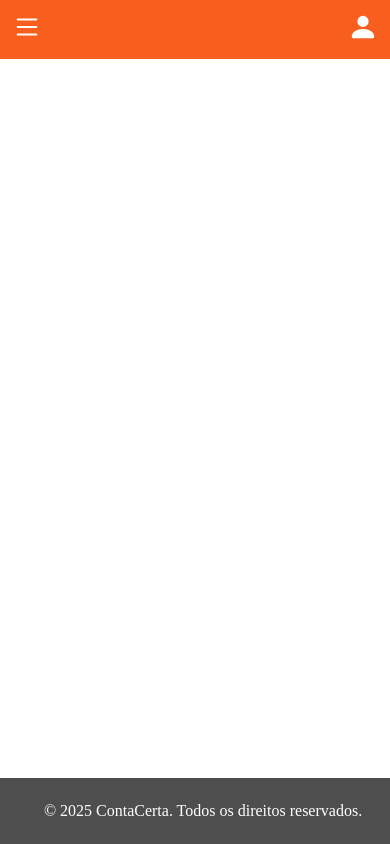
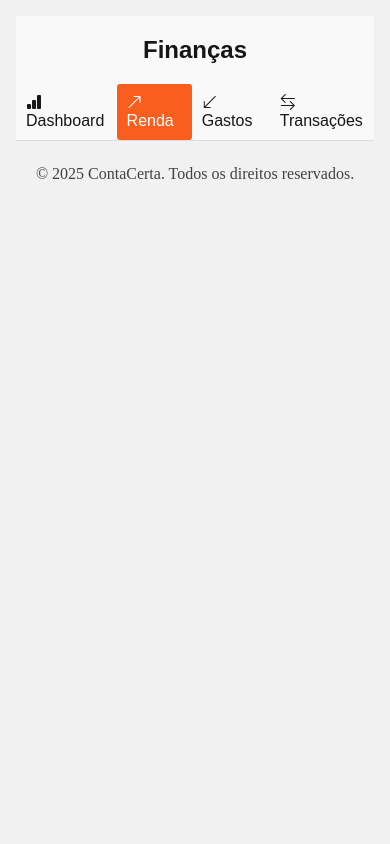
Before and after one commit to iansergio/fabrica-de-software, a plain HTML site: page index.html in a window 390 px wide. Drawn offline with nearby package versions, Linux system fonts and the light colour scheme.

Commit message:
navbar with responsive section

```diff
--- a/css/style.css
+++ b/css/style.css
@@ -3,47 +3,65 @@ body {
     padding: 0;
     height: 100%;
     box-sizing: border-box;
+    display: flex;
+    flex-direction: column;
+    align-items: center;
+    justify-content: center;
+    padding: 6rem;
+    background-color: #f1f1f1;
 }
 
-nav {
-    width: 100%;
-    background-color: #f85f1e;
-    overflow: auto;
+main {
     display: flex;
-    justify-content: space-between;
+    width: 55rem;
+    height: 45rem;
+    font-family: sans-serif;
+    background-color: #f9f9f9;
+    border-radius: 10px;
+    box-shadow: #00000030 0px 10px 20px;
 }
 
-nav a {
-    float: left;
-    text-align: center;
-    padding: 12px;
-    color: white;
-    text-decoration: none;
-    font-size: 17px;
+aside {
+    width: 25%;
 }
 
-nav a:hover {
-    cursor: pointer;
-    transition: 0.5s;
+aside h2 {
+    color: #161616;
+    text-align: center;
 }
 
-.sidenav {
-    display: flex;
-    flex-direction: column;
-    align-items: flex-start;
-    height: 100%;
-    width: 0;
-    position: fixed;
-    top: 59px;
-    background-color: #ebebeb;
-    z-index: 1;
-    overflow-x: hidden;
-    transition: 0.5s;
+aside nav .nav-links {
+    border-radius: 3px;
 }
 
-.sidenav a {
+/* aside nav .nav-links a:not(.active):hover {
+    text-decoration: underline;
+} */
+
+aside nav .nav-links a.active {
+    background-color: #f85f1e;
+    color: #ffffff;
+}
+
+aside nav .nav-links a {
+    float: none;
+    display: block;
+    text-align: left;
+    text-decoration: none;
+    cursor: pointer;
     color: #161616;
-    transition: 0.3s;
+    padding: 12px;
+    border-radius: 3px;
+}
+
+section {
+    border-left: 1px solid #eeeeee;
+    width: 75%;
+}
+
+section h2 {
+    color: #161616;
+    text-align: center;
 }
 
 .closebtn {
@@ -63,15 +81,46 @@ footer {
     bottom: 0;
     left: 0;
     width: 100%;
-    background: #4e4e4e;
-    color: white;
     padding: 0.5rem;
     text-align: center;
+    color: #161616;
+    opacity: 80%;
 }
 
-@media screen and (max-width: 500px) {
-    .navbar a {
-        float: none;
-        display: block;
+@media (max-width: 856px) {
+    body {
+        padding: 1rem;
+    }
+
+    main {
+        flex-direction: column;
+        width: 100%;
+        height: auto;
+        box-shadow: none;
+        border-radius: 0;
+    }
+
+    aside {
+        width: 100%;
+        border-bottom: 1px solid #ddd;
+    }
+
+    aside nav .nav-links {
+        display: flex;
+        justify-content: center;
+    }
+
+    section {
+        width: 100%;
+        border-left: none;
+    }
+
+    aside nav .nav-links a {
+        padding: 10px;
+        font-size: 16px;
+    }
+
+    footer {
+        position: relative;
     }
 }
--- a/index.html
+++ b/index.html
@@ -5,42 +5,32 @@
     <meta charset="UTF-8">
     <meta name="viewport" content="width=device-width, initial-scale=1.0">
     <title>ContaCerta</title>
-
-    <link rel="stylesheet" href="./css/style.css">
+    <link href="https://cdn.jsdelivr.net/npm/bootstrap-icons@1.10.5/font/bootstrap-icons.css" rel="stylesheet">
+    <link rel="stylesheet" href="css/style.css">
 </head>
 
 <body>
-    <header>
-        <nav>
-            <a onclick="openNav()"><svg xmlns="http://www.w3.org/2000/svg" width="30" height="30" fill="currentColor"
-                    class="bi bi-list" viewBox="0 0 16 16">
-                    <path fill-rule="evenodd"
-                        d="M2.5 12a.5.5 0 0 1 .5-.5h10a.5.5 0 0 1 0 1H3a.5.5 0 0 1-.5-.5m0-4a.5.5 0 0 1 .5-.5h10a.5.5 0 0 1 0 1H3a.5.5 0 0 1-.5-.5m0-4a.5.5 0 0 1 .5-.5h10a.5.5 0 0 1 0 1H3a.5.5 0 0 1-.5-.5" />
-                </svg></a>
-            <a href="#"><svg xmlns="http://www.w3.org/2000/svg" width="30" height="30" fill="currentColor"
-                    class="bi bi-person-fill" viewBox="0 0 16 16">
-                    <path d="M3 14s-1 0-1-1 1-4 6-4 6 3 6 4-1 1-1 1zm5-6a3 3 0 1 0 0-6 3 3 0 0 0 0 6" />
-                </svg></a>
-        </nav>
-
-        <nav>
-            <div id="sidenav" class="sidenav">
-                <a class="closebtn" onclick="closeNav()">&times;</a>
-                <a href="#">Relatório</a>
-                <a href="#">Painel</a>
-                <a href="#">Vendas</a>
-                <a href="#">Cliente</a>
-                <a href="#">Configuração</a>
-                <a class="logout-btn" href="#">Sair</a>
-            </div>
-        </nav>
-    </header>
-
+    <header></header>
+    <main>
+        <aside>
+            <nav>
+                <h2>Finanças</h2>
+                <div class="nav-links">
+                    <a onclick="loadPage('pages/dashboard.html', this)"><i class="bi bi-bar-chart-fill"></i> Dashboard</a>
+                    <a onclick="loadPage('pages/income.html', this)" class="active"><i class="bi bi-arrow-up-right"></i></i> Renda</a>
+                    <a onclick="loadPage('pages/expenses.html', this)"><i class="bi bi-arrow-down-left"></i> Gastos</a>
+                    <a onclick="loadPage('pages/transactions.html', this)"><i class="bi bi-arrow-left-right"></i> Transações</a>
+                </div>
+            </nav>
+        </aside>
+        <section id="content"></section>
+    </main>
 
     <footer>
         <p>&copy; 2025 ContaCerta. Todos os direitos reservados.</p>
     </footer>
-    <script src="/js/main.js"></script>
+
+    <script src="js/main.js"></script>
 </body>
 
 </html>
--- a/js/main.js
+++ b/js/main.js
@@ -1,7 +1,27 @@
-function openNav() {
+const openNav = () => {
     document.getElementById("sidenav").style.width = "250px";
 }
 
-function closeNav() {
+const closeNav = () => {
     document.getElementById("sidenav").style.width = "0";
 }
+
+const loadPage = (page, element) => {
+    fetch(page)
+        .then(res => {
+            if (!res.ok) throw new Error("Página não encontrada")
+            return res.text()
+        })
+        .then(html => {
+            document.getElementById("content").innerHTML = html;
+        })
+        .catch(err => {
+            document.getElementById("content").innerHTML = "<p>Error loading page.</p>"
+        })
+
+    const links = document.querySelectorAll(".nav-links a")
+    links.forEach(link => link.classList.remove("active"))
+
+    element.classList.add("active");
+
+}
```
